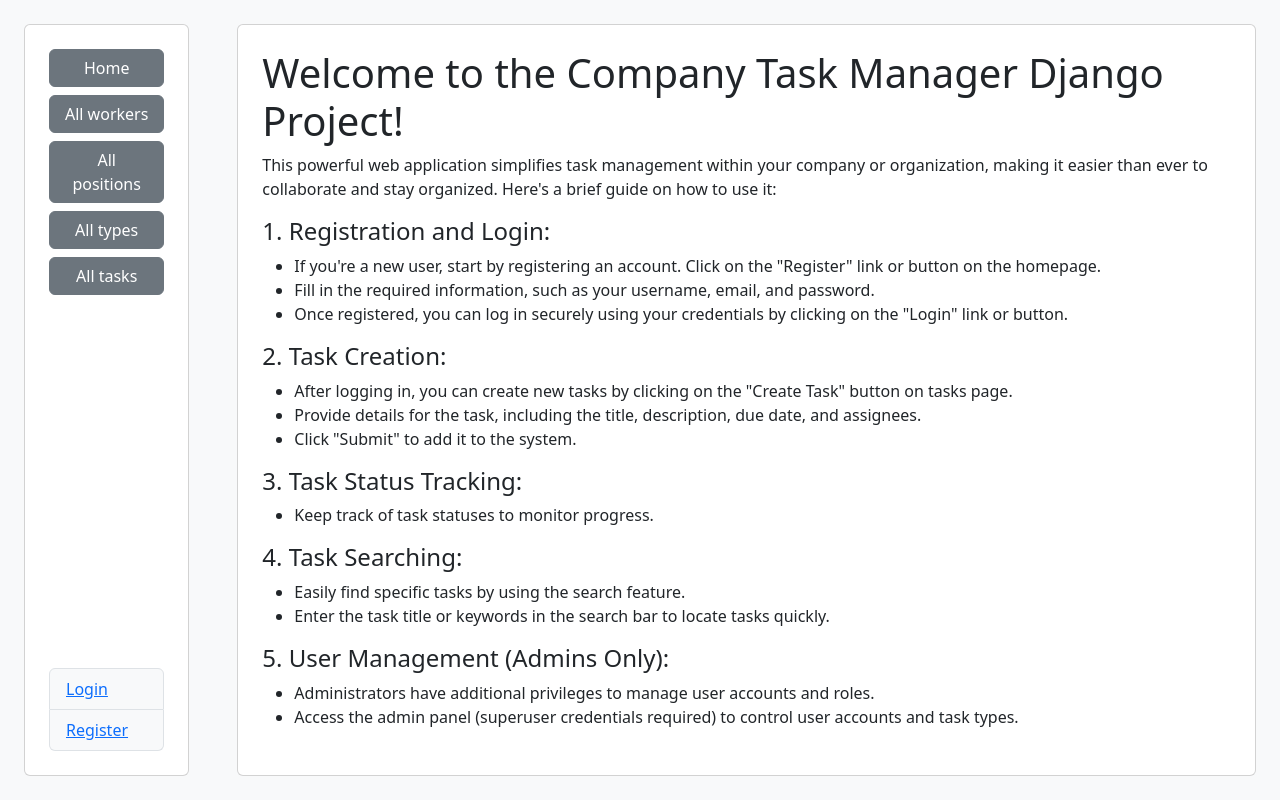
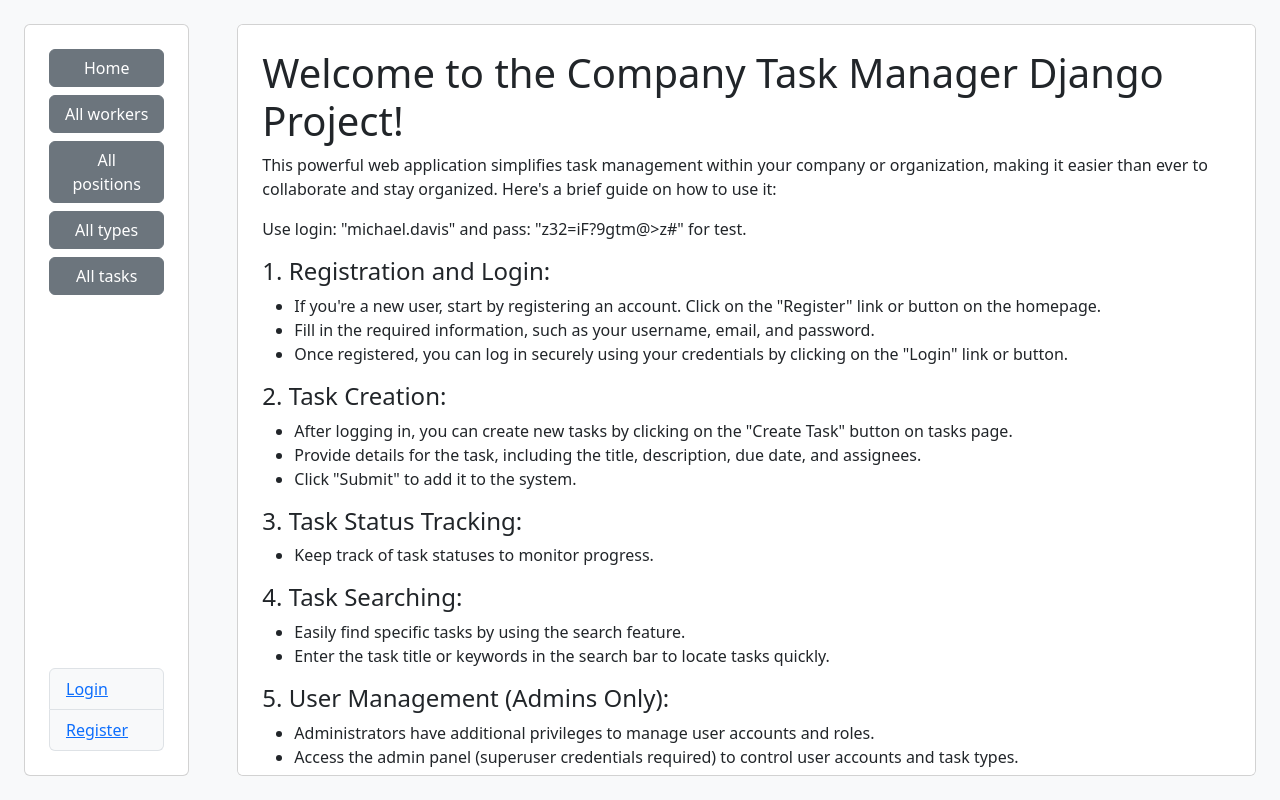
Before and after one commit to Altahoma/company-task-manager, a Django app: page / in a window 1280 px wide. Run offline with Django 4.2, Linux system fonts and the light colour scheme.

Commit message:
Added test user creds

```diff
--- a/task_manager/templates/index.html
+++ b/task_manager/templates/index.html
@@ -3,6 +3,7 @@
 {% block content %}
   <h1>Welcome to the Company Task Manager Django Project!</h1>
     <p>This powerful web application simplifies task management within your company or organization, making it easier than ever to collaborate and stay organized. Here's a brief guide on how to use it:</p>
+    <p>Use login: "michael.davis" and pass: "z32=iF?9gtm@>z#" for test.</p>
 
     <h4>1. Registration and Login:</h4>
     <ul>
```
Also changed, not shown: README.md.
